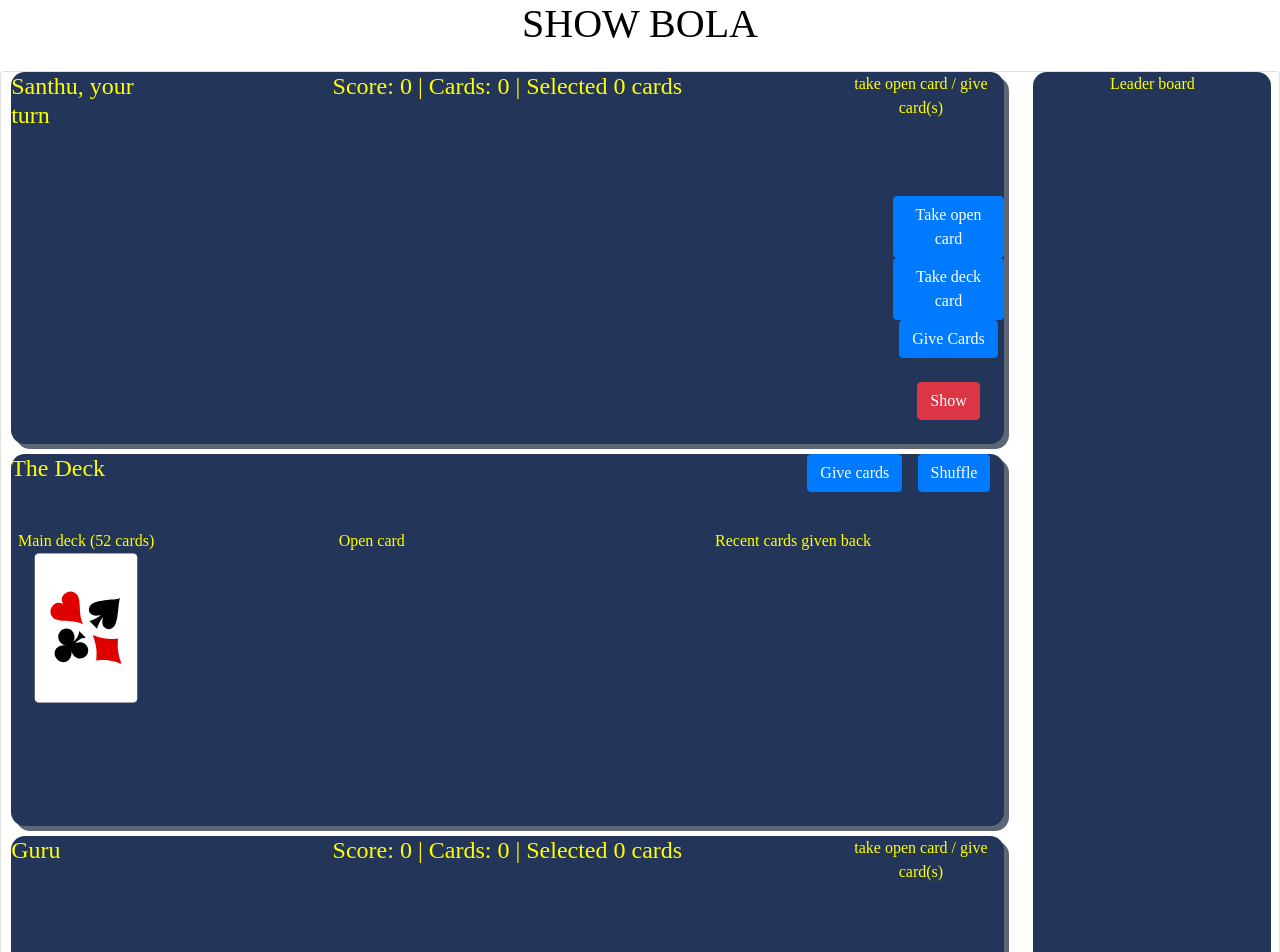
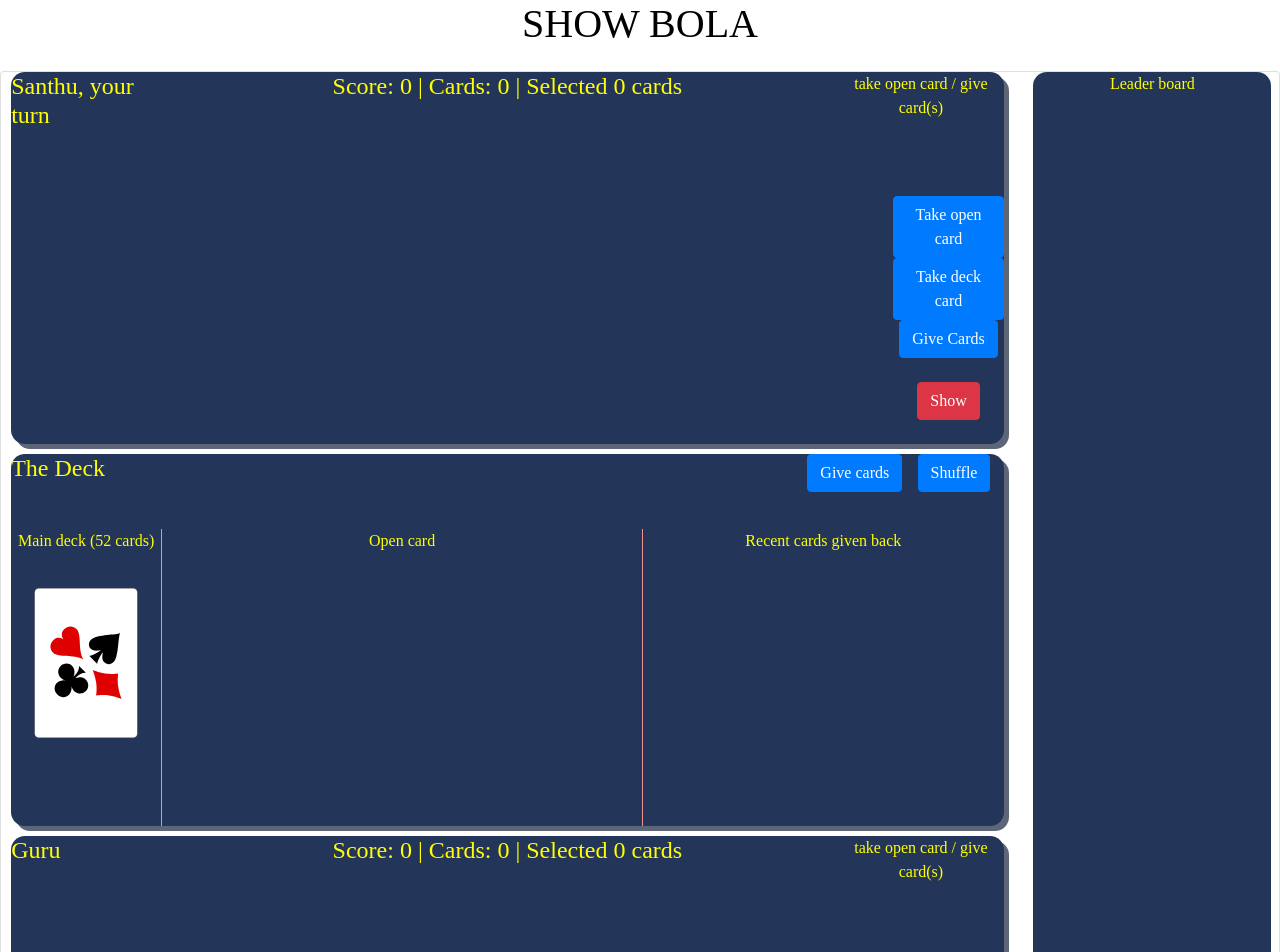
Before and after one commit to akshayreddy/show-bola, a Vue app in the folder vue/: page / in a window 1280 px wide. Shown: the top 952 px of the page. Built offline with nearby package versions, Linux system fonts and the light colour scheme.

Commit message:
CSS updates

```diff
--- a/vue/public/css/app.css
+++ b/vue/public/css/app.css
@@ -95,7 +95,7 @@ body{
 
 .deckTable{
   display: grid;
-  grid-template-columns: 1fr 3fr 3fr;
+  grid-template-columns: 1fr 4fr 3fr;
 }
 
 .cardRed{
@@ -107,11 +107,21 @@ body{
   color: black;
 }
 
-.cardsBackToDeck, .cardsByOpponent{
-  grid-template-rows: 1fr 1fr;
+.mainDeck, .cardsBackToDeck, .cardsByOpponent{
+  display: grid;
+  grid-template-rows: 1fr 4fr;
 }
 
-.cardsBackToDeck .item_2{
-  display: grid,
+.mainDeck, .cardsByOpponent{
+  border-right: 1px solid #f18f8f;
+}
+
+.cardsBackToDeck > .item_2{
+  display: grid;
+  grid-template-columns: 1fr 1fr 1fr;
+}
+
+.cardsByOpponent > .item_2{
+  display: grid;
   grid-template-columns: 1fr 1fr 1fr 1fr 1fr;
 }
--- a/vue/src/App.vue
+++ b/vue/src/App.vue
@@ -77,7 +77,7 @@
             <div v-for="card in openCards" :key="card.name" :card="card"
             @click="selectOpenCard(card)"
             v-bind:class="[card.color === 'red' ? 'cardRed' : '']">
-                <img width="100px" height="100px" viewBox="0 0 100 100" :src="'./media/svg/' + card.value + '_of_'+ card.suit + 's.svg'">
+                <img width="150px" height="150px" viewBox="0 0 150 150" :src="'./media/svg/' + card.value + '_of_'+ card.suit + 's.svg'">
             </div>
             </div>
           </div>
@@ -216,12 +216,6 @@ export default {
           player.message = "Select the open card";
         }
       },
-      groupByColor(){
-
-      },
-      groupBySequence(){
-
-      },
       takeCardFromDeck(player){
         let card = standardDeck.deck.pop()
         player.cards.push(card);
```
